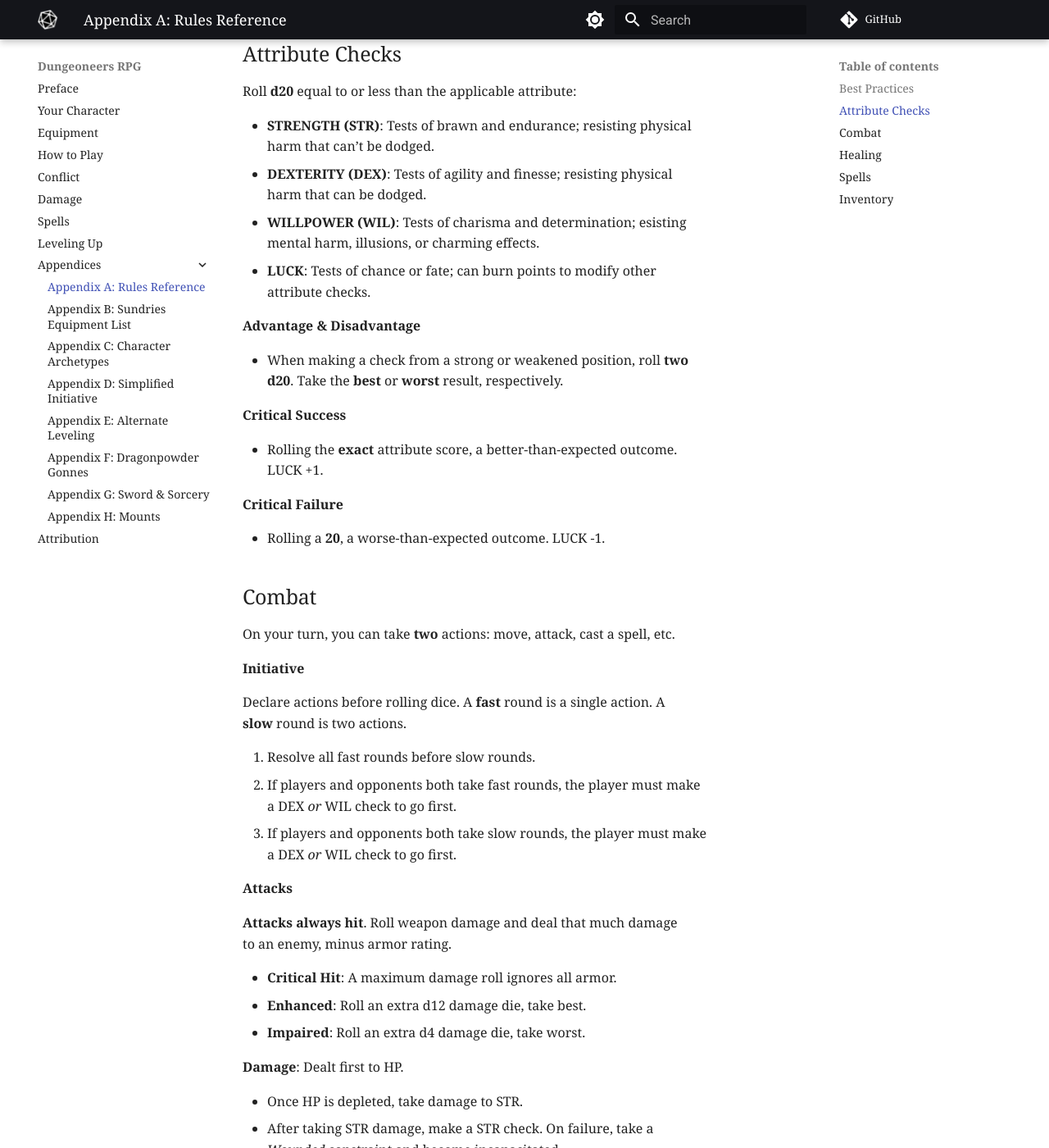
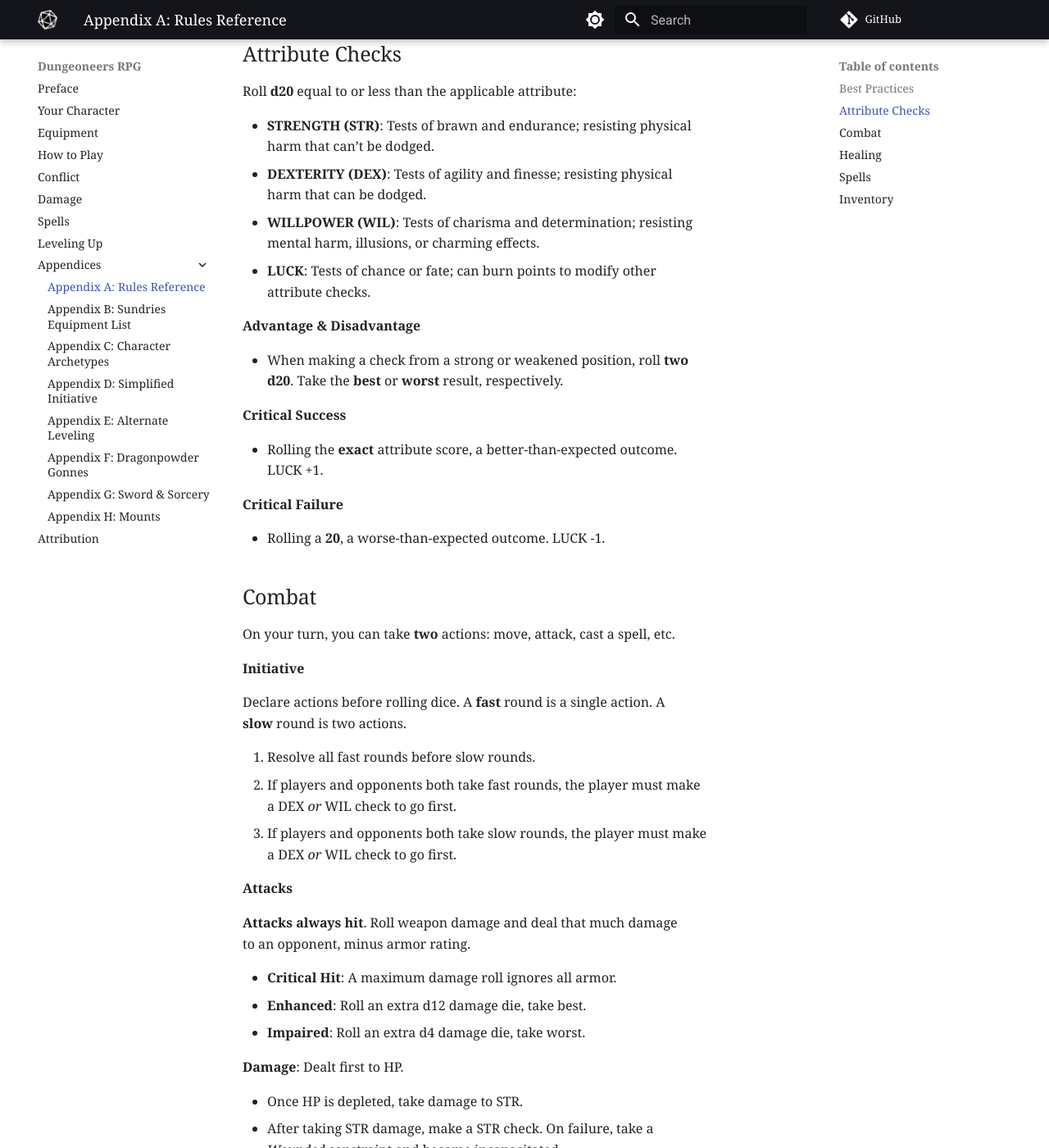
Before and after one commit to joemoose/dungeoneers.d20, an MkDocs documentation site: the page built from docs/appendix-a.md, in a window 1280 px wide and 1400 px high, scrolled down 716 px. Shown: the whole window at 82% size. Built offline with MkDocs 1.6.1 and Material for MkDocs 9.7.7, drawn with Linux system fonts in a browser that asks for light colours; comment, search, counter and statistics services are not loaded.

Commit message:
Update appendix-a.md

```diff
--- a/docs/appendix-a.md
+++ b/docs/appendix-a.md
@@ -20,7 +20,7 @@ Roll **d20** equal to or less than the applicable attribute:
 
 - **STRENGTH (STR)**: Tests of brawn and endurance; resisting physical harm that can’t be dodged.
 - **DEXTERITY (DEX)**: Tests of agility and finesse; resisting physical harm that can be dodged.
-- **WILLPOWER (WIL)**: Tests of charisma and determination; esisting mental harm, illusions, or charming effects.
+- **WILLPOWER (WIL)**: Tests of charisma and determination; resisting mental harm, illusions, or charming effects.
 - **LUCK**: Tests of chance or fate; can burn points to modify other attribute checks.
 
 **Advantage & Disadvantage**
@@ -49,7 +49,7 @@ Declare actions before rolling dice. A **fast** round is a single action. A **sl
 
 **Attacks**
 
-**Attacks always hit**. Roll weapon damage and deal that much damage to an enemy, minus armor rating.
+**Attacks always hit**. Roll weapon damage and deal that much damage to an opponent, minus armor rating.
 
 - **Critical Hit**: A maximum damage roll ignores all armor.
 - **Enhanced**: Roll an extra d12 damage die, take best.
```
